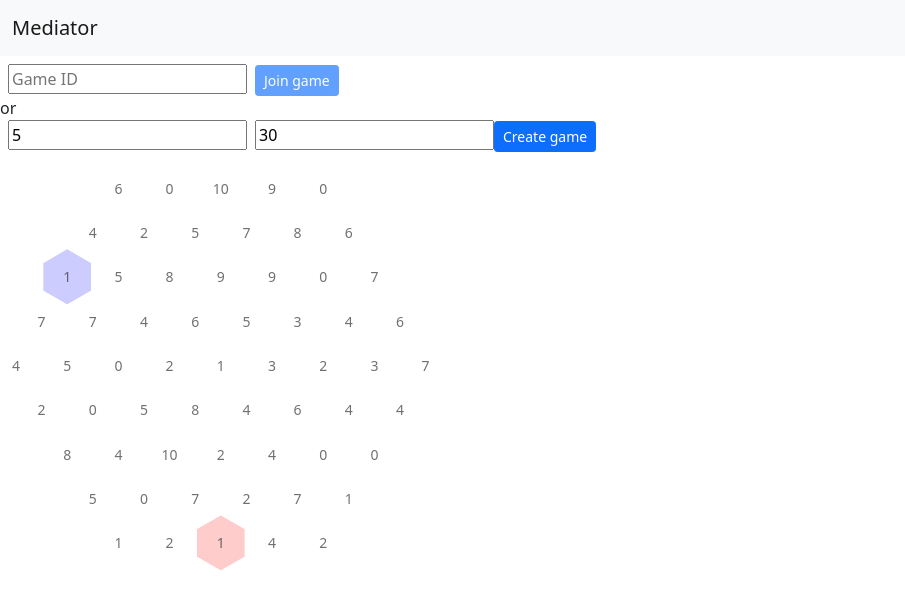
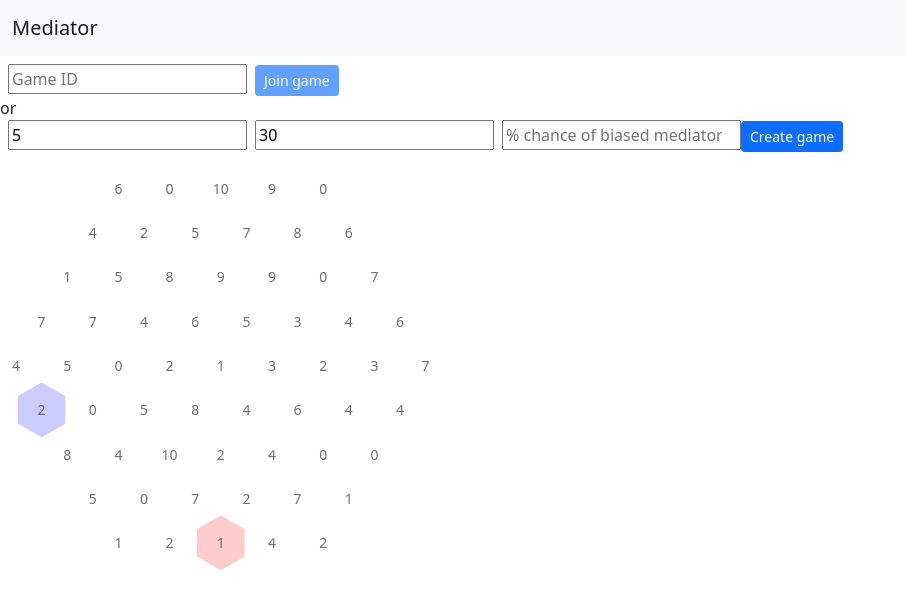
Before and after one commit to speezepearson/mediator, a React (Vite) app: page / in a window 1280 px wide. Shown: the top 608 px of the page, without its empty margins (0-905 px from the left). Built offline with nearby package versions, Linux system fonts and the light colour scheme; no server answers.

Commit message:
rules: biased mediators

```diff
--- a/convex/games.ts
+++ b/convex/games.ts
@@ -20,6 +20,10 @@ export const gameDistributionT = v.object({
     sideLength: v.number(),
     min: v.number(),
     max: v.number(),
+  }),
+  mediatorBias: v.object({
+    type: v.literal("prob-symmetric-2x"),
+    p: v.number(),
   }),
 });
 export type GameDistribution = typeof gameDistributionT.type;
--- a/convex/schema.ts
+++ b/convex/schema.ts
@@ -8,6 +8,9 @@ export const playerT = v.union(actorT, v.literal("mediator"));
 export type Player = typeof playerT.type;
 
 export const gameT = v.object({
+  mediatorScoreWeights: v.optional(
+    v.object({ red: v.number(), blue: v.number() }),
+  ),
   remainingResources: v.object({ red: v.number(), blue: v.number() }),
   currentActor: actorT,
   lastActorPassed: v.boolean(),
--- a/src/App.tsx
+++ b/src/App.tsx
@@ -34,6 +34,7 @@ export function GameSelectionPage() {
   const [gameIdF, setGameIdF] = useState("");
   const [sizeF, setSizeF] = useState("5");
   const [startingResourcesF, setStartingResourcesF] = useState("30");
+  const [mediatorBiasProbPctF, setMediatorBiasProbPctF] = useState("");
 
   const board: Result<{ dist: GameDistribution; sample: Game }> =
     useMemo(() => {
@@ -53,6 +54,16 @@ export function GameSelectionPage() {
         return { type: "err", msg: "starting resources must be positive" };
       }
 
+      const mediatorBiasProbPct = mediatorBiasProbPctF
+        ? parseFloat(mediatorBiasProbPctF)
+        : 0;
+      if (
+        isNaN(mediatorBiasProbPct) ||
+        mediatorBiasProbPct < 0 ||
+        mediatorBiasProbPct > 100
+      )
+        return { type: "err", msg: "invalid mediator bias prob" };
+
       const dist: GameDistribution = {
         resources: { type: "exact", value: startingResources },
         board: {
@@ -61,12 +72,16 @@ export function GameSelectionPage() {
           min: 0,
           max: 10,
         },
+        mediatorBias: {
+          type: "prob-symmetric-2x",
+          p: mediatorBiasProbPct / 100,
+        },
       };
       return {
         type: "ok",
         val: { dist, sample: sampleFromGameDistribution(dist) },
       };
-    }, [sizeF, startingResourcesF]);
+    }, [sizeF, startingResourcesF, mediatorBiasProbPctF]);
 
   return (
     <div>
@@ -106,6 +121,13 @@ export function GameSelectionPage() {
           placeholder="Starting resources"
           onChange={(e) => setStartingResourcesF(e.target.value)}
           value={startingResourcesF}
+        />
+        <input
+          className="ms-2"
+          type="number"
+          placeholder="% chance of biased mediator (0-100)"
+          onChange={(e) => setMediatorBiasProbPctF(e.target.value)}
+          value={mediatorBiasProbPctF}
         />
         <button
           className="btn btn-sm btn-primary"
@@ -229,6 +251,9 @@ function RenderBoard(props: {
     ),
   );
 
+  const rw = game.mediatorScoreWeights?.red || 1;
+  const bw = game.mediatorScoreWeights?.blue || 1;
+
   return (
     <div
       className="ratio"
@@ -301,8 +326,10 @@ function RenderBoard(props: {
                 >
                   {player === "mediator" ? (
                     <>
-                      <div style={{ color: "red" }}>{cell.worth.red}</div>
-                      <div style={{ color: "blue" }}>{cell.worth.blue}</div>
+                      <div style={{ color: "red" }}>{cell.worth.red * rw}</div>
+                      <div style={{ color: "blue" }}>
+                        {cell.worth.blue * bw}
+                      </div>
                     </>
                   ) : (
                     cell.worth[player]
@@ -337,8 +364,9 @@ export function GamePage({ gameId, player }: GamePageProps) {
   React.useEffect(() => {
     const handleKeyDown = (e: KeyboardEvent) => {
       if (e.key === "ArrowLeft") {
-        if (viewTime === null) { if (nActions > 0) setViewTime(nActions - 1); }
-        else if (viewTime > 0) setViewTime(viewTime - 1);
+        if (viewTime === null) {
+          if (nActions > 0) setViewTime(nActions - 1);
+        } else if (viewTime > 0) setViewTime(viewTime - 1);
       } else if (e.key === "ArrowRight") {
         if (viewTime === null) return;
         else if (viewTime >= nActions - 1) setViewTime(null);
@@ -453,15 +481,21 @@ export function GamePage({ gameId, player }: GamePageProps) {
               <tr>
                 <td>Your score:</td>
                 <td>
-                  {player === "mediator" ? (
-                    <>
-                      {scores.red + scores.blue} ={" "}
-                      <span style={{ color: "red" }}>{scores.red}</span> +{" "}
-                      <span style={{ color: "blue" }}>{scores.blue}</span>
-                    </>
-                  ) : (
-                    scores[player]
-                  )}
+                  {player === "mediator"
+                    ? (() => {
+                        const rw = viewGame.mediatorScoreWeights?.red || 1;
+                        const bw = viewGame.mediatorScoreWeights?.blue || 1;
+                        return (
+                          <>
+                            {scores.red * rw + scores.blue * bw} ={" "}
+                            <span style={{ color: "red" }}>{scores.red}</span>
+                            {rw !== 1 && <>·{rw}</>} +{" "}
+                            <span style={{ color: "blue" }}>{scores.blue}</span>
+                            {rw !== 1 && <>·{bw}</>}
+                          </>
+                        );
+                      })()
+                    : scores[player]}
                 </td>
               </tr>
               {player !== "mediator" && (
--- a/src/common.ts
+++ b/src/common.ts
@@ -154,6 +154,14 @@ export function sampleFromGameDistribution(dist: GameDistribution): Game {
   cells[redStart].v.occupier = { actor: "red", mediated: false };
   cells[blueStart].v.occupier = { actor: "blue", mediated: false };
 
+  const mediatorScoreWeights = (() => {
+    switch (dist.mediatorBias.type) {
+      case "prob-symmetric-2x": {
+        if (Math.random() > dist.mediatorBias.p) return { red: 1, blue: 1 };
+        return Math.random() < 0.5 ? { red: 2, blue: 1 } : { red: 1, blue: 2 };
+      }
+    }
+  })();
   return {
     cells,
     remainingResources,
@@ -161,6 +169,7 @@ export function sampleFromGameDistribution(dist: GameDistribution): Game {
     currentActorDelegated: false,
     lastActorPassed: false,
     isOver: false,
+    mediatorScoreWeights,
   };
 }
 
```
